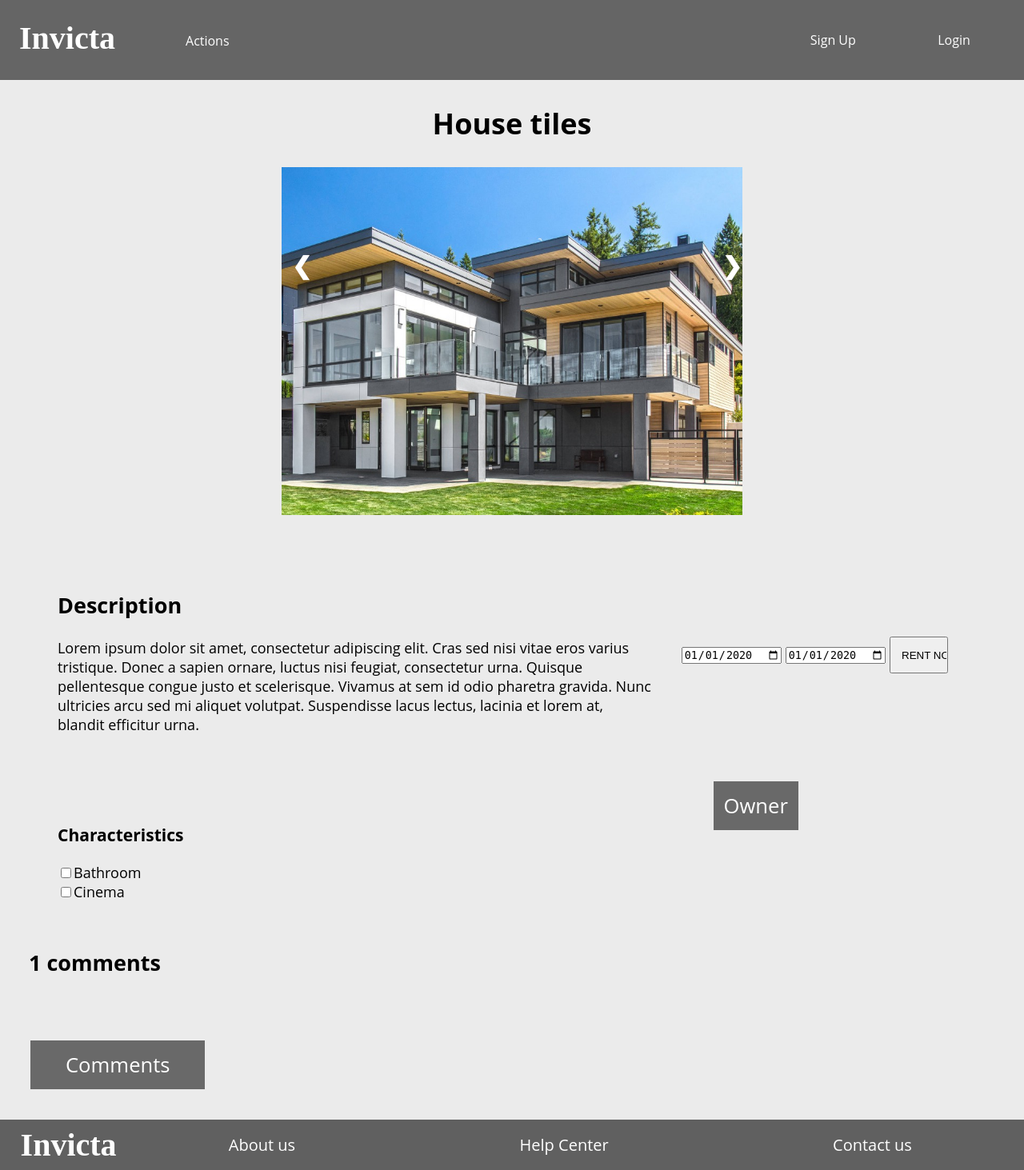
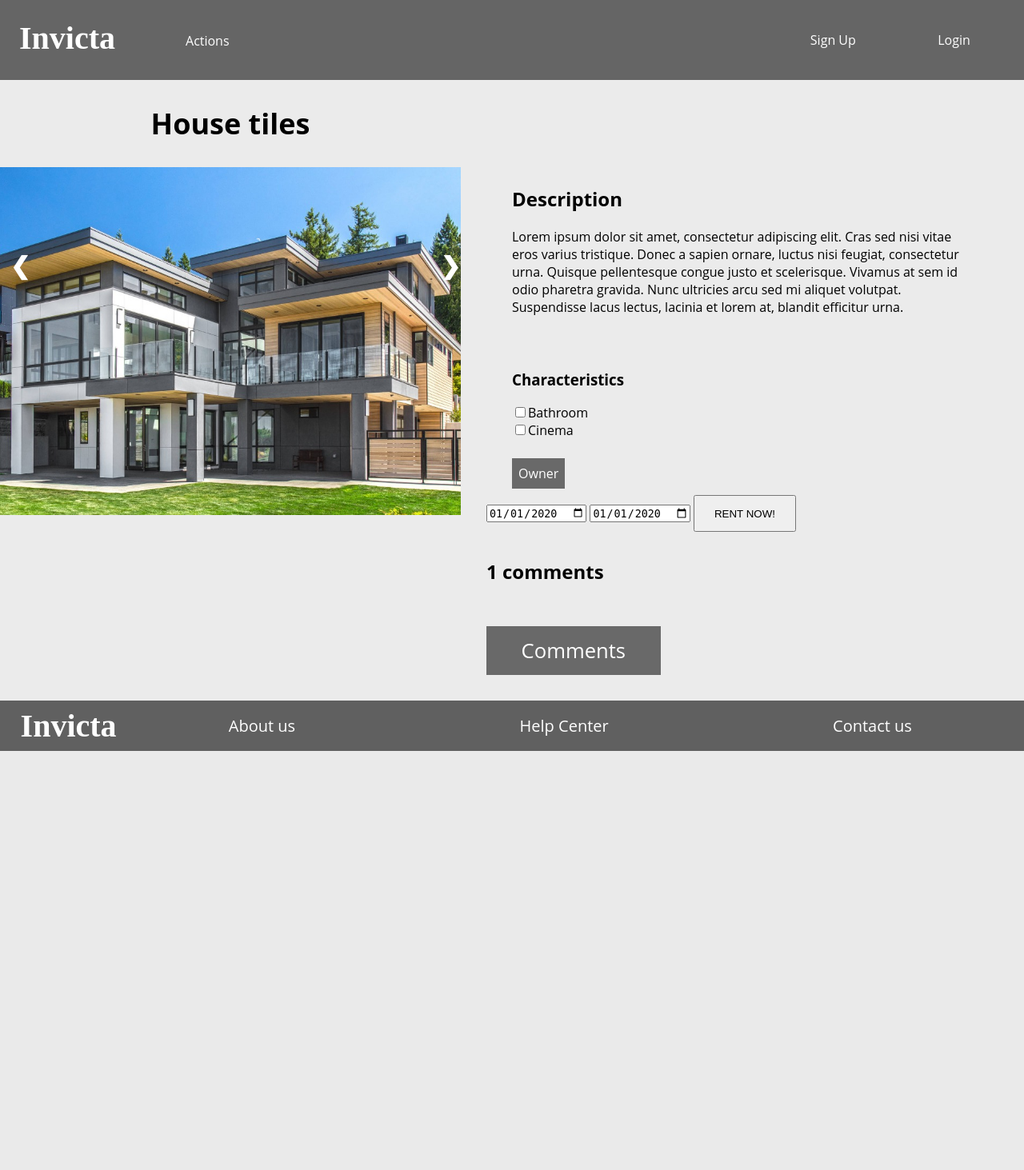
Before and after one commit to tiago-falves/Real-Estate-Website, a PHP site: page /Imobiliaria/home.php?id=1 in a window 1280 px wide. Shown: the whole page at 80% size. After the commit the page ends 939 px from the top, so only its background shows below. Run offline with PHP 8.4, Linux system fonts and the light colour scheme; data comes from the database, SQL or seed files in the repository; both versions use the stored data as it was after the commit.

Commit message:
Changed Home css

```diff
--- a/Css/home.css
+++ b/Css/home.css
@@ -8,11 +8,12 @@ body > header > nav {
     grid-row: 1;
 }
 .PageContent {
-    display: block;
+    display: flex;
+    flex-direction: row;
     min-height: 80vh;
 }
 #photos{
-    margin: auto;
+
 }
 #photos > header{
     margin-left: auto;
@@ -20,20 +21,15 @@ body > header > nav {
     font-size: 3vh;
 }
 
-#AllHouseInfo{
-    display: grid;
-    grid-template-columns: [left] auto [middle] auto [right] ;
-    grid-template-rows: [top] auto [middle] auto [end];
-}
+
 
 
 #Informations{
-    display: grid;
-    margin: 3vw;
-    grid-template-columns: [left] auto [middle] auto [right] ;
-    grid-template-rows: [top] auto [middle] auto [end];
-    font-size: large;
+    display: flex;
+    flex-direction: column;
+
     padding: 1em;
+    padding-top: 4em;
     margin: 1em;
 }
 
@@ -43,31 +39,28 @@ body > header > nav {
 }
 
 #Characteristics{
-    grid-area: middle / left /end /middle;
-    flex-wrap: wrap;
-    padding: 1em;
+    margin-left: 2em;
+    margin-bottom: 1em;
+
+}
+#Infos > div{
     margin: 1em;
+    margin-left: 2em;
 }
 
-#Informations > img{
-    grid-area: middle / middle /end /right;
-}
 
-#Informations > form{
-    grid-area: top / middle /middle /right;
-    margin: auto;
-    margin-right: 2vw;;
-}
+
 
 #Informations > p > a{
-    margin: 5vh;
-    width: 15vw;
+
     background: #696969;
     text-align: center;
-    padding: 1vw;
+    padding: 0.5em;
     color: white;
-    font-size: 2vw;
+    font-size: 1em;
     cursor: pointer;
+    margin: 1em;
+    margin-left: 2em;
 }
 
 #photos{
--- a/Imobiliaria/home.php
+++ b/Imobiliaria/home.php
@@ -18,6 +18,8 @@
       $bigPhoto['path'] = "noProfile.png";
     }
     drawHomePhotos($house,$images,$bigPhoto);
+    ?>
+    <section id = Infos><?php
 
     $comments = getHouseComments($idHouse);
 
@@ -27,6 +29,8 @@
   <div class="box">
     <a class="popupButton" href="#commentsPopup">Comments</a>
   </div>
+
+</section>
 </div>
 <script>
   var curSlide = 1;
```
Also changed, not shown: database/invicta.db.
